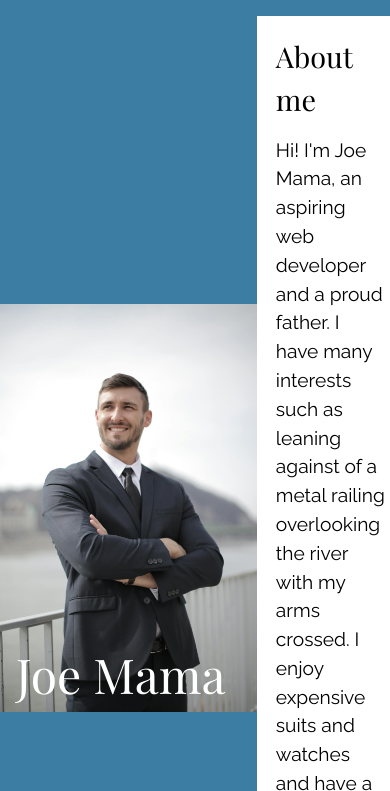
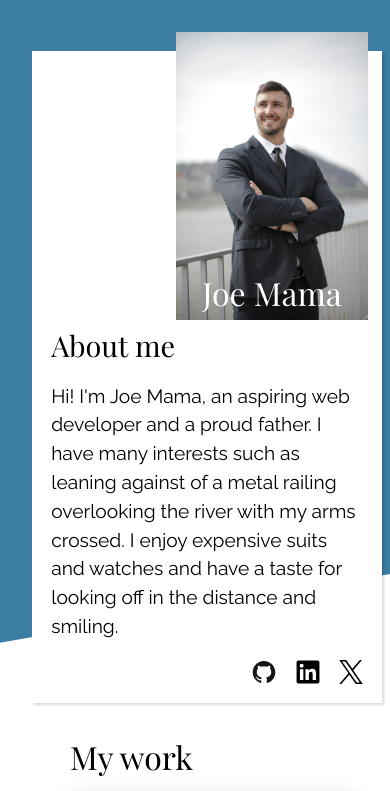
Before and after one commit to u-iDaniel/demo-homepage, a plain HTML site: page index.html in a window 390 px wide. Shown: the top 791 px of the page. Drawn offline with nearby package versions, Linux system fonts and the light colour scheme; a web font is replaced by a local one.

Commit message:
feat: add media queries for tablet
Add new float property to header portrait to wrap 'about me' text, and
adjusted widths for optimal viewing experience

```diff
--- a/style.css
+++ b/style.css
@@ -29,7 +29,6 @@ h3,
 }
 
 header {
-    padding: 4%;
     position: relative;
 }
 
@@ -50,6 +49,7 @@ header::before {
     display: flex;
     align-items: center;
     justify-content: center;
+    padding: 4em;
 }
 
 .header-portrait,
@@ -187,5 +187,34 @@ footer .company-icons {
 }
 
 footer .company-icons img[src$=".svg"] {
-    width: 4rem;
+    width: 3em;
 }
+
+/* Tablet */
+@media (max-width: 62.5em) {
+
+    header .header-wrapper {
+        display: block;
+        padding: 2em;
+    }
+
+    header .header-portrait {
+        float: left;
+        margin-left: 9em;
+        margin-right: 1em;
+    }
+
+    .header-portrait h1 {
+        font-size: 2rem;
+    }
+
+    .header-portrait img {
+        max-width: 12em;
+    }
+
+    .header-content {
+        width: min(100vw - 40px, 400px);
+        margin: auto;
+        margin-top: 1em;
+    }
+}
```
